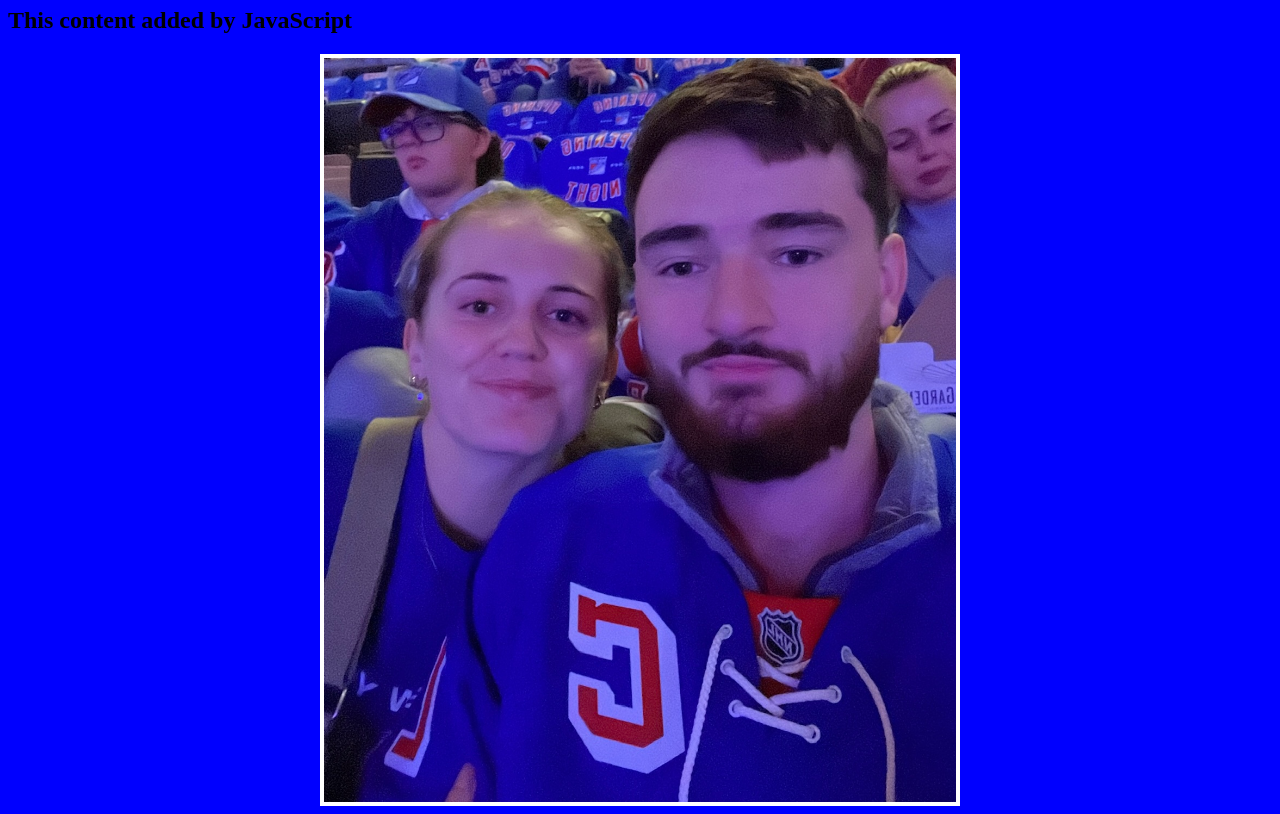
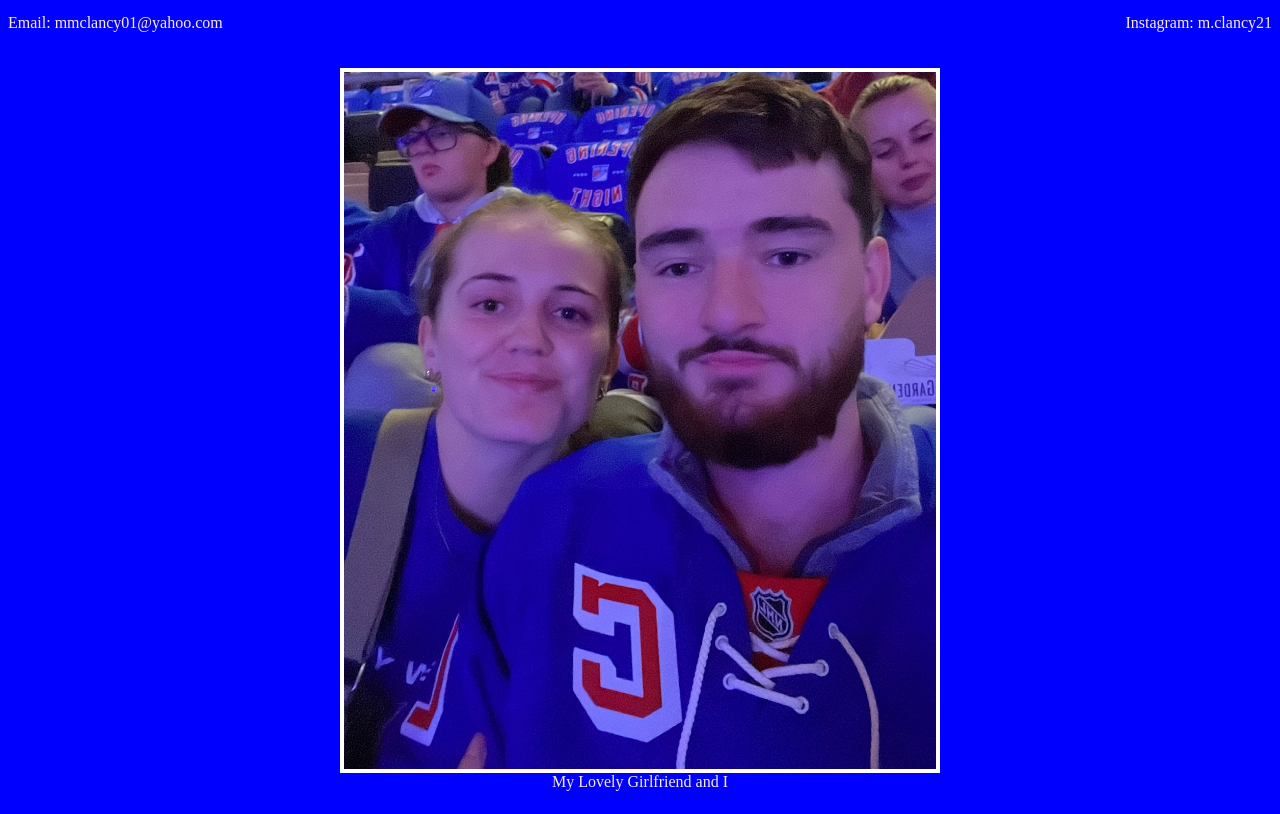
Before and after one commit to mmclancy01/my-personal-website, a plain HTML site: page index.html in a window 1280 px wide. Shown: the part 73-887 px from the top of the page. Drawn offline with Linux system fonts and the light colour scheme.

Commit message:
adds contact and caption

```diff
--- a/index.html
+++ b/index.html
@@ -5,8 +5,15 @@
     <title>My Personal Website</title>
   </head>
   <body>
-    <h1>             Matt Clancy's Website           </h1>
+    <h1>Matt Clancy's Website</h1>
     <script src="script.js"></script>
-    <img src="images/image0.jpeg" alt="My lovely girlfriend and I">
+    <div class="text-container">
+        <span class="text-part1">Email: mmclancy01@yahoo.com</span>
+        <span class="text-part3">Instagram: m.clancy21</span>
+      </div>
+    <figure>
+      <img src="images/image0.jpeg" alt="My lovely girlfriend and I">
+      <figcaption>My Lovely Girlfriend and I</figcaption>
+    </figure>
   </body>
 </html>
--- a/style.css
+++ b/style.css
@@ -15,3 +15,19 @@ h1 {
     text-align: center;
     color: antiquewhite;
 }
+h2 {
+    font-size: small;
+    position: relative;
+    bottom: 40px;
+}
+.text-container {
+color: antiquewhite;
+display: flex;
+  justify-content: space-between;
+  position: relative;
+  bottom: 20px;
+  }
+figcaption {
+    color: antiquewhite;
+    text-align: center;
+}
```
